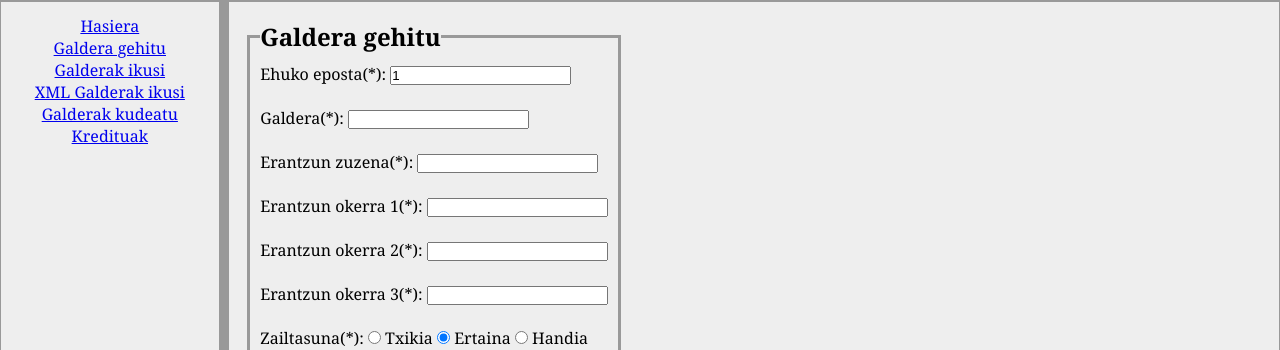
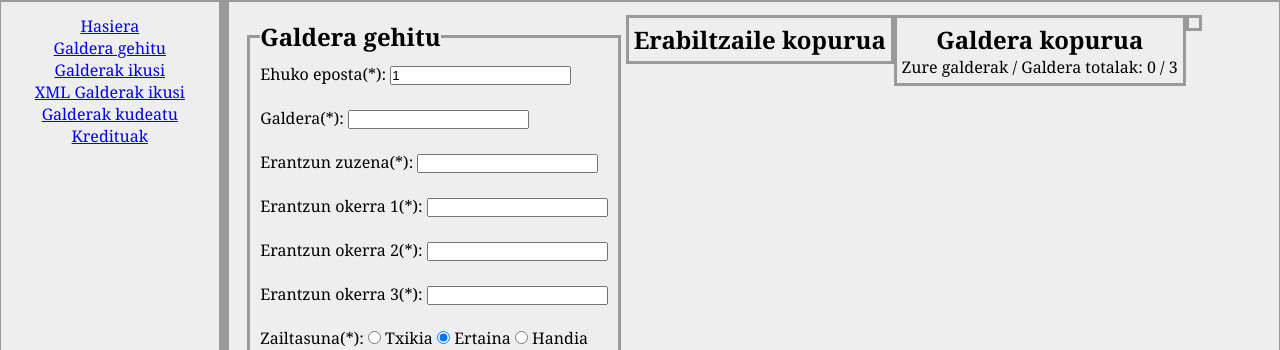
Before and after one commit to juletx/iragarkiak, a PHP site: page /php/HandlingQuizesAjax.php?eposta=1 in a window 1280 px wide. Shown: the part 75-425 px from the top of the page. Run offline with PHP 8.4, Linux system fonts and the light colour scheme; data that the repository does not hold is empty.

Commit message:
Hautazko 1 ataza egin

```diff
--- /dev/null
+++ b/js/ShowNumberOfQuestions.js
@@ -0,0 +1,20 @@
+$(document).ready(function() {
+	showNumberOfQuestions();
+	setInterval(showNumberOfQuestions, 10000);
+
+	function showNumberOfQuestions() {
+		$('#galderaKop').html('<div><img class="argazkia" src="../images/Loading.gif"/></div>');
+		$.get('../xml/Questions.xml', function(d) {
+			var galderak = $(d).find("assessmentItem");
+			var totalak = galderak.length;
+			var nireak = 0;
+			var eposta = $("#eposta").val();
+			galderak.each(function () {
+				if (eposta == $(this).attr("author")) {
+					nireak++;
+				}
+			});
+			$("#galderaKop").fadeIn(1000).html("<h2>Galdera kopurua</h2><p>Zure galderak / Galdera totalak: " + nireak + " / " + totalak + "</p>");
+		});
+	}
+});
--- a/js/ShowQuestionsAjax.js
+++ b/js/ShowQuestionsAjax.js
@@ -1,4 +1,4 @@
-$(document).ready(function(){
+$(document).ready(function() {
 	$("#ikusi").click(function() {
 		if ($("#taula").is(":hidden")) {
 			var jqxhr = $.get("../php/ShowXmlQuestions.php", function(datuak){
--- a/js/ValidateFieldsQuestion.js
+++ b/js/ValidateFieldsQuestion.js
@@ -1,5 +1,5 @@
-$(document).ready(function(){
-    $("#galderenF").submit(function(){
+$(document).ready(function() {
+    $("#galderenF").submit(function() {
         if (checkRequired() && checkEposta() && checkGaldera() && checkZailtasuna()) {
             return true;
         } else {
--- a/php/HandlingQuizesAjax.php
+++ b/php/HandlingQuizesAjax.php
@@ -5,8 +5,9 @@
 	<?php include '../html/Head.html'?>
 	<!--script src="../js/ValidateFieldsQuestion.js"></script-->
 	<script src="../js/ShowImageInForm.js"></script>
-	<script src="../js/AddQuestionAjax.js"></script>
+	<!--script src="../js/AddQuestionAjax.js"></script-->
 	<script src="../js/ShowQuestionsAjax.js"></script>
+	<script src="../js/ShowNumberOfQuestions.js"></script>
 </head>
 
 <body>
@@ -59,6 +60,11 @@
 				</fieldset>
 			</form>
 		</div>
+		<div id="erabiltzaileKop">
+			<h2>Erabiltzaile kopurua</h2>
+		</div>
+		<div id="galderaKop">
+		</div>
 		<div id="feedback">
 		</div>
 		<div id="taula" style="display:none">
--- a/styles/Style.css
+++ b/styles/Style.css
@@ -89,4 +89,15 @@ div#taula {
 
 div#feedback {
 	float: left;
+	border: 3px solid #999;
 }
+
+div#galderaKop {
+	float: left;
+	border: 3px solid #999;
+}
+
+div#erabiltzaileKop {
+	float: left;
+	border: 3px solid #999;
+}
```
Also changed, not shown: images/Loading.gif (added), js/ShowImageInForm.js (line endings or trailing spaces).
